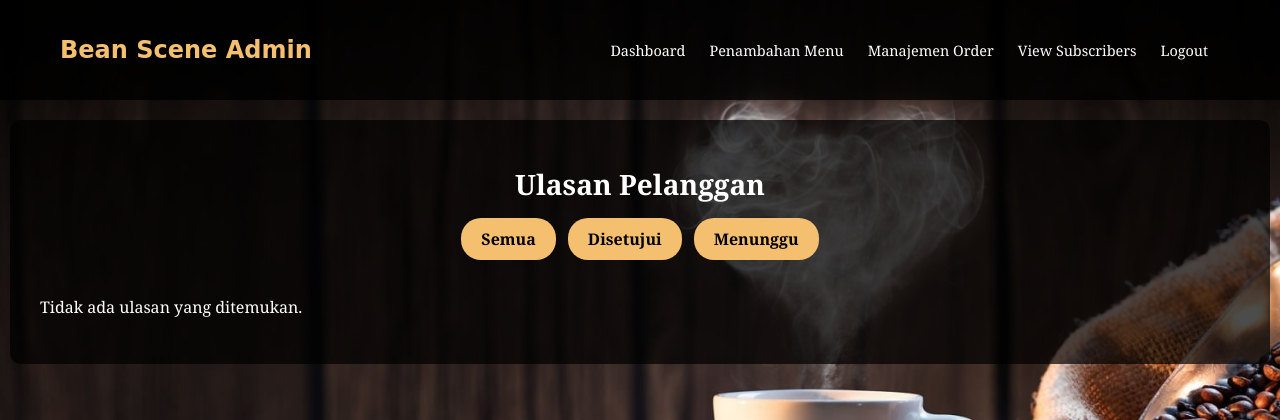
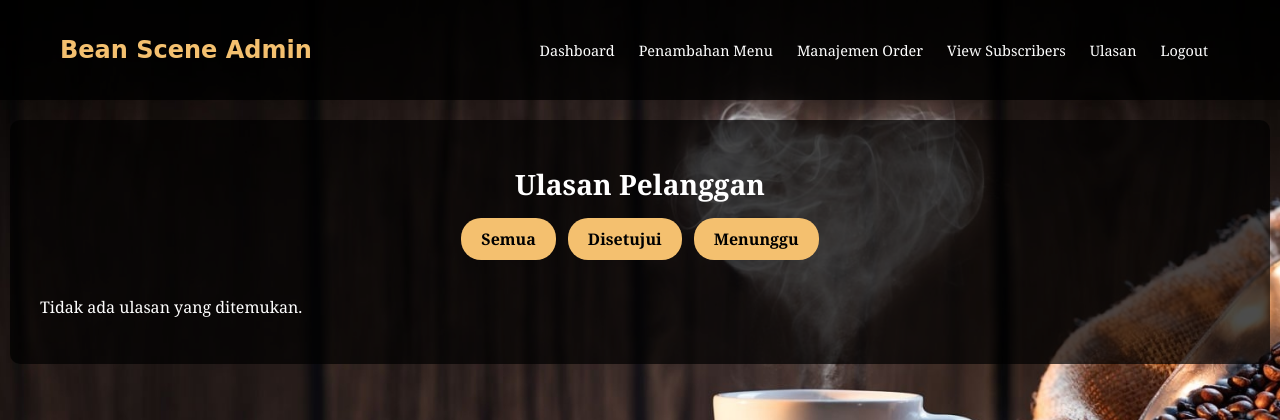
Before and after one commit to Fuentes771/PemogramanWebKelCASS, a PHP site: page /PemogramanWebKelCASS/admin/ulasan.php in a window 1280 px wide. Shown: the top 420 px of the page. Run offline with PHP 8.4, Linux system fonts and the light colour scheme; the visitor is signed in with stand-in values (Sample User, id 1); data that the repository does not hold is empty.

Commit message:
Penambahan Navbar Ulasan + Menu

```diff
--- a/admin/add_menu.php
+++ b/admin/add_menu.php
@@ -87,7 +87,8 @@ $menus = $stmt->fetchAll(PDO::FETCH_ASSOC);
             <a href="add_menu.php">Penambahan Menu</a>
             <a href="manage_orders.php">Manajemen Order</a>
             <a href="view_subscribers.php">View Subscribers</a>
-            <a href="logout.php">Logout</a>
+            <a href="ulasan.php">Ulasan</a>
+            <a href="../php/logout.php">Logout</a>
         </nav>
     </header>
 
--- a/admin/admin_dashboard.php
+++ b/admin/admin_dashboard.php
@@ -1,4 +1,5 @@
 <?php
+
 $host = "localhost";
 $user = "root";
 $pass = "";
@@ -53,12 +54,12 @@ for ($i = 6; $i >= 0; $i--) {
     <header>
         <div class="logo">Kopi & Kuki Admin</div>
         <nav>
-            <a href="admin_dashboard.php">Dashboard</a>
+             <a href="admin_dashboard.php">Dashboard</a>
             <a href="add_menu.php">Penambahan Menu</a>
             <a href="manage_orders.php">Manajemen Order</a>
             <a href="view_subscribers.php">View Subscribers</a>
             <a href="ulasan.php">Ulasan</a>
-            <a href="logout.php">Logout</a>
+            <a href="../php/logout.php">Logout</a>
         </nav>
     </header>
 
--- a/admin/manage_orders.php
+++ b/admin/manage_orders.php
@@ -67,6 +67,7 @@ $orders = $stmt->fetchAll(PDO::FETCH_ASSOC);
             <a href="add_menu.php">Penambahan Menu</a>
             <a href="manage_orders.php">Manajemen Order</a>
             <a href="view_subscribers.php">View Subscribers</a>
+            <a href="ulasan.php">Ulasan</a>
             <a href="../php/logout.php">Logout</a>
         </nav>
     </header>
--- a/admin/ulasan.php
+++ b/admin/ulasan.php
@@ -26,7 +26,8 @@ require_once '../php/config.php';
             <a href="add_menu.php">Penambahan Menu</a>
             <a href="manage_orders.php">Manajemen Order</a>
             <a href="view_subscribers.php">View Subscribers</a>
-            <a href="logout.php">Logout</a>
+            <a href="ulasan.php">Ulasan</a>
+            <a href="../php/logout.php">Logout</a>
         </nav>
     </header>
 
--- a/admin/view_subscribers.php
+++ b/admin/view_subscribers.php
@@ -35,6 +35,7 @@ if (isset($_SESSION['success_message'])) {
             <a href="add_menu.php">Penambahan Menu</a>
             <a href="manage_orders.php">Manajemen Order</a>
             <a href="view_subscribers.php">View Subscribers</a>
+            <a href="ulasan.php">Ulasan</a>
             <a href="../php/logout.php">Logout</a>
         </nav>
     </header>
```
Also changed, not shown: uploads/WhatsApp Image 2025-06-08 at 11.44.42_e432431d.jpg (added), uploads/WhatsApp Image 2025-06-08 at 12.00.19_9f36ade1.jpg (added).
